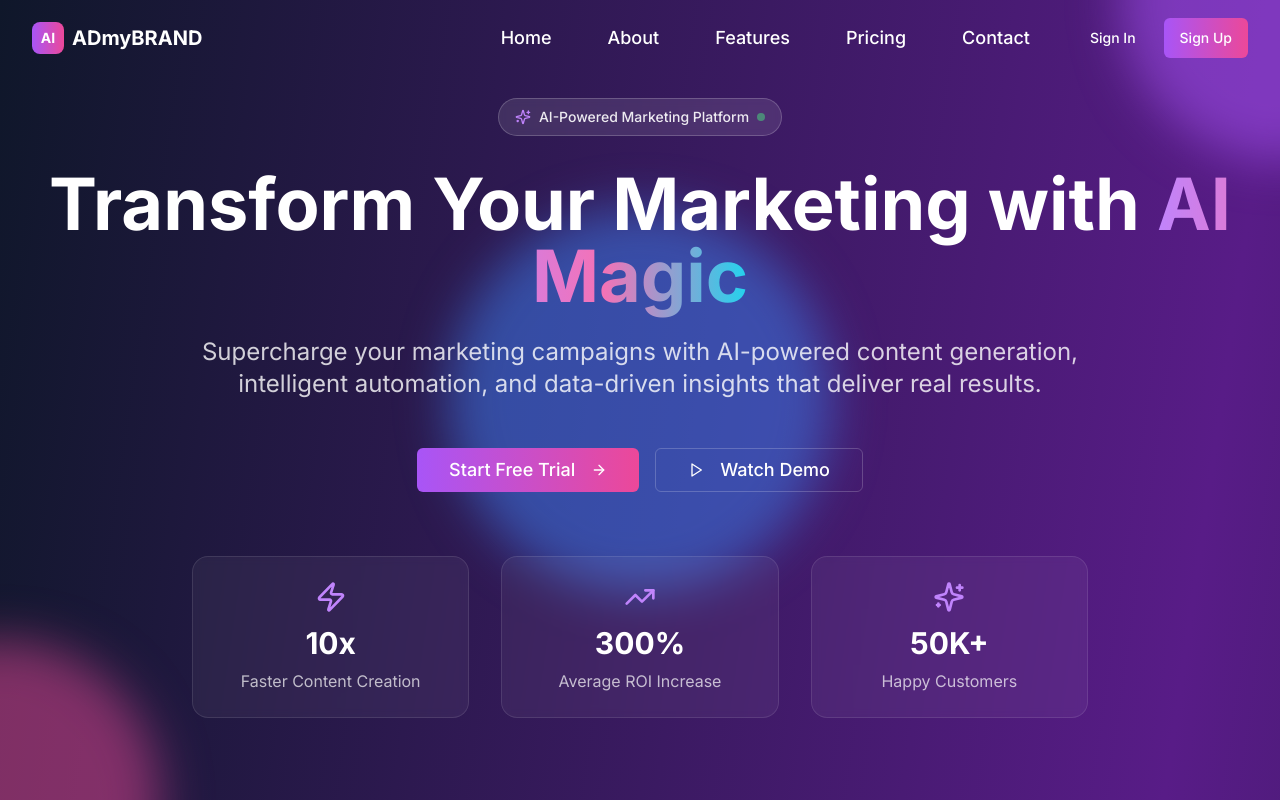
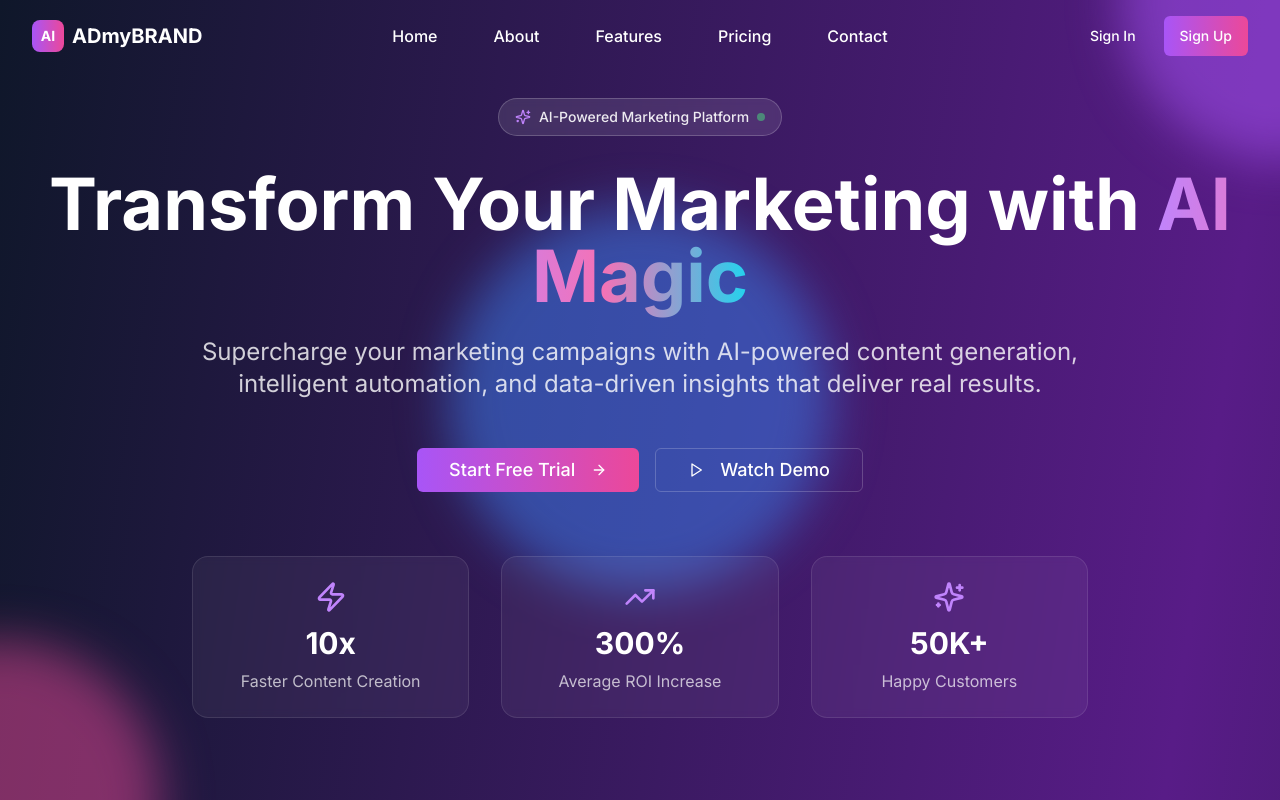
Before and after one commit to Arsenal17x/Modern-SaaS---AdMyBrand-od, a Next.js app: page / in a window 1280 px wide. Shown: the top 800 px of the page. Built offline with nearby package versions, Linux system fonts and the light colour scheme.

Commit message:
Changes: 1.navigation bar layout improved 2.fixed auth button alignment 3.mobile navigation menu improved

```diff
--- a/app/globals.css
+++ b/app/globals.css
@@ -86,6 +86,10 @@
   background: rgba(147, 51, 234, 0.7);
 }
 
+html, body {
+  overflow-x: hidden;
+}
+
 /* Smooth scrolling */
 html {
   scroll-behavior: smooth;
--- a/components/footer.tsx
+++ b/components/footer.tsx
@@ -41,7 +41,7 @@ export default function Footer() {
   return (
     <footer className="relative bg-black/20 backdrop-blur-sm border-t border-white/10">
       <div className="max-w-7xl mx-auto px-4 sm:px-6 lg:px-8 py-16">
-        <div className="grid grid-cols-1 md:grid-cols-2 lg:grid-cols-6 gap-8">
+        <div className="grid grid-cols-1 lg:grid-cols-6 gap-8">
           {/* Brand Section */}
           <div className="lg:col-span-2">
             <motion.div
@@ -79,7 +79,8 @@ export default function Footer() {
             </motion.div>
           </div>
 
-          {/* Links Sections */}
+          {/* Wrapper for link sections */}
+          <div className="lg:col-span-4 grid grid-cols-2 sm:grid-cols-2 md:grid-cols-3 lg:grid-cols-4 gap-8">
             {Object.entries(footerLinks).map(([category, links], index) => (
               <motion.div
                 key={category}
@@ -100,6 +101,7 @@ export default function Footer() {
                 </ul>
               </motion.div>
             ))}
+          </div>
         </div>
 
         {/* Bottom Section */}
--- a/components/navigation.tsx
+++ b/components/navigation.tsx
@@ -29,14 +29,15 @@ export default function Navigation() {
     <motion.nav
       initial={{ y: -100 }}
       animate={{ y: 0 }}
-      className={`fixed top-0 w-full z-50 transition-all duration-500 ${
+      className={`fixed top-0 left-0 right-0 w-full z-50 transition-all duration-500 ${
         isScrolled
           ? "bg-white/10 backdrop-blur-xl border-b border-white/20 shadow-lg shadow-purple-500/10"
           : "bg-transparent"
       }`}
     >
       <div className="max-w-7xl mx-auto px-4 sm:px-6 lg:px-8">
-        <div className="flex justify-between items-center py-4">
+        <div className="flex items-center justify-between py-4 relative">
+          <div className="flex-shrink-0">
             {/* Logo */}
             <motion.div
               initial={{ opacity: 0, x: -20 }}
@@ -56,9 +57,10 @@ export default function Navigation() {
                 ADmyBRAND
               </span>
             </motion.div>
+          </div>
 
           {/* Desktop Navigation */}
-          <div className="hidden md:flex items-center space-x-8">
+          <div className="absolute left-1/2 transform -translate-x-1/2 hidden md:flex items-center space-x-8">
             {navItems.map((item, index) => (
               <motion.div
                 key={item.name}
@@ -69,25 +71,31 @@ export default function Navigation() {
               >
                 <a
                   href={item.href}
-                  className="text-white text-lg font-medium no-underline relative block py-2 px-3 transition-colors duration-300 hover:text-white"
+                  className="text-white text-medium font-medium no-underline relative block py-2 px-3 transition-colors duration-300 hover:text-white"
                   onClick={(e) => {
                       e.preventDefault()
                       const target = document.querySelector(item.href)
                       if (target) {
+                        setTimeout(() => {
                           target.scrollIntoView({
                             behavior: 'smooth',
                             block: 'start'
                           })
+                        }, 300)
                       }
                     }}
                 >
                   {item.name}
                   {/* CSS-style underline effect using Tailwind */}
-                  <span className="absolute left-0 bottom-[-6px] h-[3px] w-0 bg-cyan-400 transition-all duration-500 group-hover:w-full"></span>
+                  <span className="absolute left-0 bottom-0 h-0.5 w-full scale-x-0 origin-left bg-cyan-400 transition-transform duration-300 ease-in-out group-hover:scale-x-100"></span>
                 </a>
               </motion.div>
             ))}
+          </div>
 
+
+          {/* Right: Optional future content e.g. Theme toggle, user icon */}
+          <div className="hidden md:flex items-center space-x-3">
             {/* Auth Buttons */}
             <div className="flex items-center space-x-3">
               <motion.div whileHover={{ scale: 1.05 }} whileTap={{ scale: 0.95 }}>
@@ -169,7 +177,6 @@ export default function Navigation() {
                     animate={{ opacity: 1, x: 0 }}
                     transition={{ delay: index * 0.1 }}
                     className="block py-3 px-4 text-white/80 hover:text-white hover:bg-white/10 rounded-lg transition-all duration-300"
-                    onClick={() => setIsMobileMenuOpen(false)}
                     onClick={(e) => {
                     e.preventDefault()
                     setIsMobileMenuOpen(false)
@@ -183,6 +190,7 @@ export default function Navigation() {
                       }, 300)
                     }
                   }}
+
                     whileHover={{ x: 10 }}
                   >
                     {item.name}
```
Lines whose indentation alone changed are shown as unchanged.
